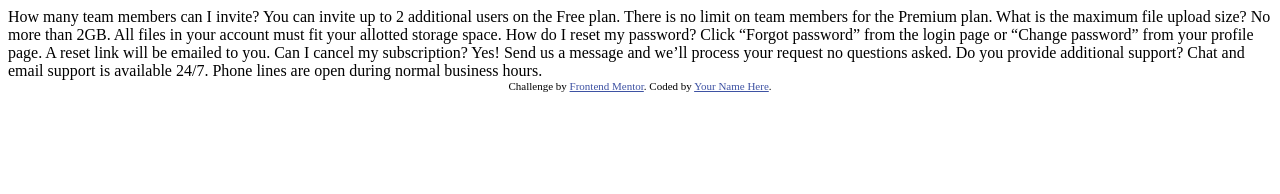
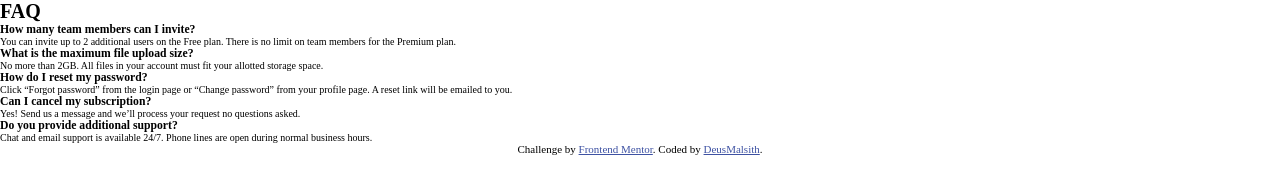
Before and after one commit to DeusMalsith/frontend-mentor-faq-accordian-card, a plain HTML site: page index.html in a window 1280 px wide. Drawn offline with Linux system fonts and the light colour scheme.

Commit message:
Beginning of HTML and CSS structure

```diff
--- /dev/null
+++ b/css/style.css
@@ -0,0 +1,39 @@
+:root {
+  /* Primary colors */
+  /* Text */
+  --very-dark-desat-blue: hsl(238, 29%, 16%);
+  --soft-red: hsl(14, 88%, 65%);
+
+  /* Gradient background */
+  --soft-violet: hsl(273, 75%, 66%);
+  --soft-blue: hsl(240, 73%, 65%);
+
+  /* Neutral colors */
+  /* Text */
+  --very-dark-gray-blue: hsl(237, 12%, 33%);
+  --dark-gray-blue: hsl(240, 6%, 50%);
+
+  /* Dividers */
+  --light-gray-blue: hsl(240, 5%, 91%);
+
+  /* ------ */
+
+  --ff-kumbh: "Kumbh Sans", sans-serif;
+  /* Use rem to scale to 12px */
+  font-size: 10px;
+}
+
+* {
+  padding: 0;
+  margin: 0;
+  box-sizing: border-box;
+}
+
+.attribution {
+  font-size: 11px;
+  text-align: center;
+}
+
+.attribution a {
+  color: hsl(228, 45%, 44%);
+}
--- a/index.html
+++ b/index.html
@@ -1,40 +1,72 @@
 <!DOCTYPE html>
 <html lang="en">
   <head>
-  <meta charset="UTF-8">
-  <meta name="viewport" content="width=device-width, initial-scale=1.0"> <!-- displays site properly based on user's device -->
+    <meta charset="UTF-8" />
+    <meta name="viewport" content="width=device-width, initial-scale=1.0" />
+    <!-- displays site properly based on user's device -->
 
-  <link rel="icon" type="image/png" sizes="32x32" href="./images/favicon-32x32.png">
+    <link
+      rel="icon"
+      type="image/png"
+      sizes="32x32"
+      href="./images/favicon-32x32.png"
+    />
+    <link rel="stylesheet" href="css/style.css" />
+    <link rel="preconnect" href="https://fonts.gstatic.com" />
+    <link
+      href="https://fonts.googleapis.com/css2?family=Kumbh+Sans:wght@400;700&display=swap"
+      rel="stylesheet"
+    />
 
     <title>Frontend Mentor | FAQ Accordion Card</title>
-
-  <!-- Feel free to remove these styles or customise in your own stylesheet 👍 -->
-  <style>
-    .attribution { font-size: 11px; text-align: center; }
-    .attribution a { color: hsl(228, 45%, 44%); }
-  </style>
   </head>
   <body>
-  How many team members can I invite?
-  You can invite up to 2 additional users on the Free plan. There is no limit on
-  team members for the Premium plan.
+    <main>
+      <h1>FAQ</h1>
+      <article>
+        <h3>How many team members can I invite?</h3>
+        <p>
+          You can invite up to 2 additional users on the Free plan. There is no
+          limit on team members for the Premium plan.
+        </p>
+      </article>
+      <article>
+        <h3>What is the maximum file upload size?</h3>
+        <p>
+          No more than 2GB. All files in your account must fit your allotted
+          storage space.
+        </p>
+      </article>
+      <article>
+        <h3>How do I reset my password?</h3>
+        <p>
+          Click “Forgot password” from the login page or “Change password” from
+          your profile page. A reset link will be emailed to you.
+        </p>
+      </article>
+      <article>
+        <h3>Can I cancel my subscription?</h3>
+        <p>
+          Yes! Send us a message and we’ll process your request no questions
+          asked.
+        </p>
+      </article>
+      <article>
+        <h3>Do you provide additional support?</h3>
+        <p>
+          Chat and email support is available 24/7. Phone lines are open during
+          normal business hours.
+        </p>
+      </article>
+    </main>
 
-  What is the maximum file upload size?
-  No more than 2GB. All files in your account must fit your allotted storage space.
-
-  How do I reset my password?
-  Click “Forgot password” from the login page or “Change password” from your profile page.
-  A reset link will be emailed to you.
-
-  Can I cancel my subscription?
-  Yes! Send us a message and we’ll process your request no questions asked.
-
-  Do you provide additional support?
-  Chat and email support is available 24/7. Phone lines are open during normal business hours.
-
+    <footer>
       <div class="attribution">
-    Challenge by <a href="https://www.frontendmentor.io?ref=challenge" target="_blank">Frontend Mentor</a>.
-    Coded by <a href="#">Your Name Here</a>.
+        Challenge by
+        <a href="https://www.frontendmentor.io?ref=challenge" target="_blank"
+          >Frontend Mentor</a
+        >. Coded by <a href="#">DeusMalsith</a>.
       </div>
+    </footer>
   </body>
 </html>
```
Lines whose indentation alone changed are shown as unchanged.
